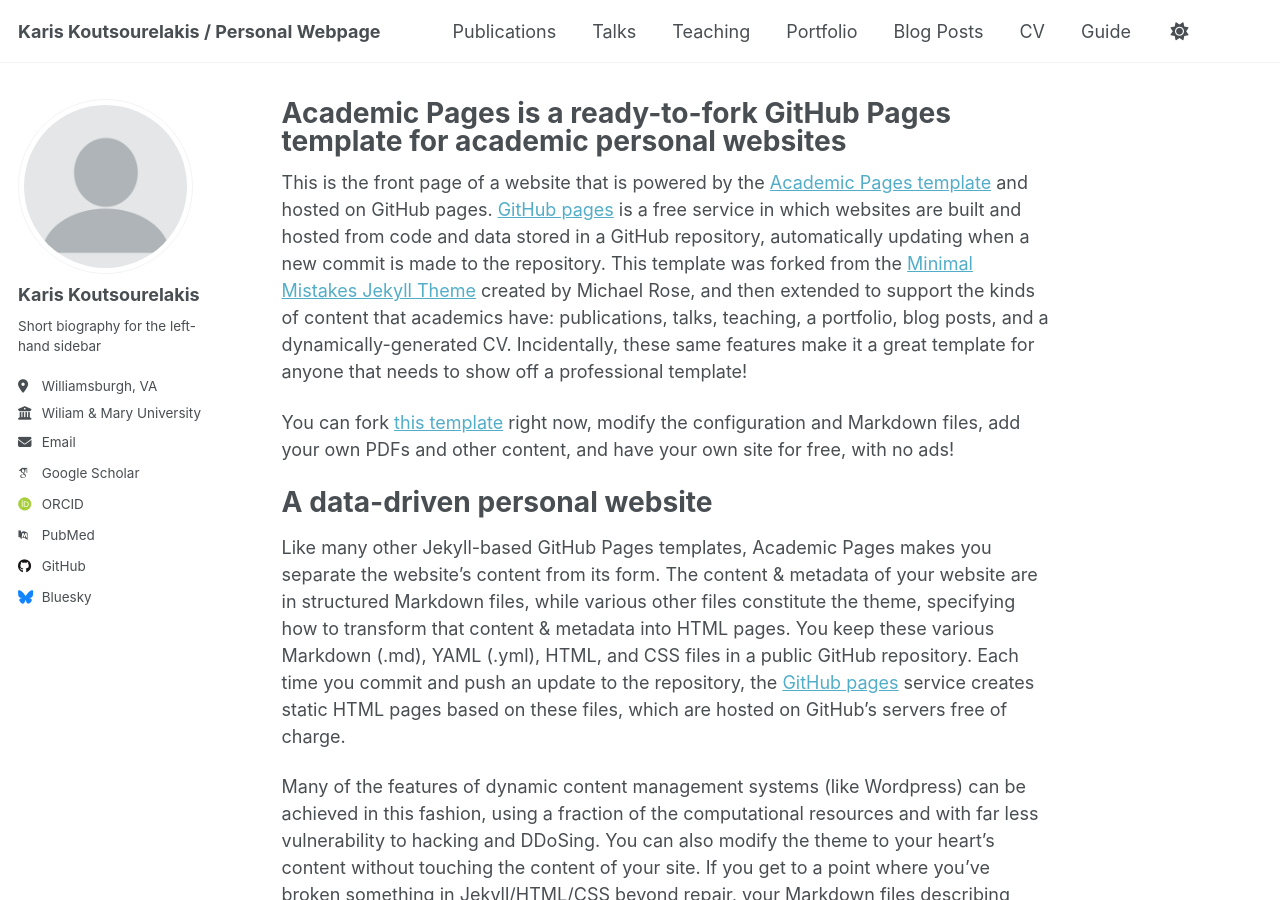
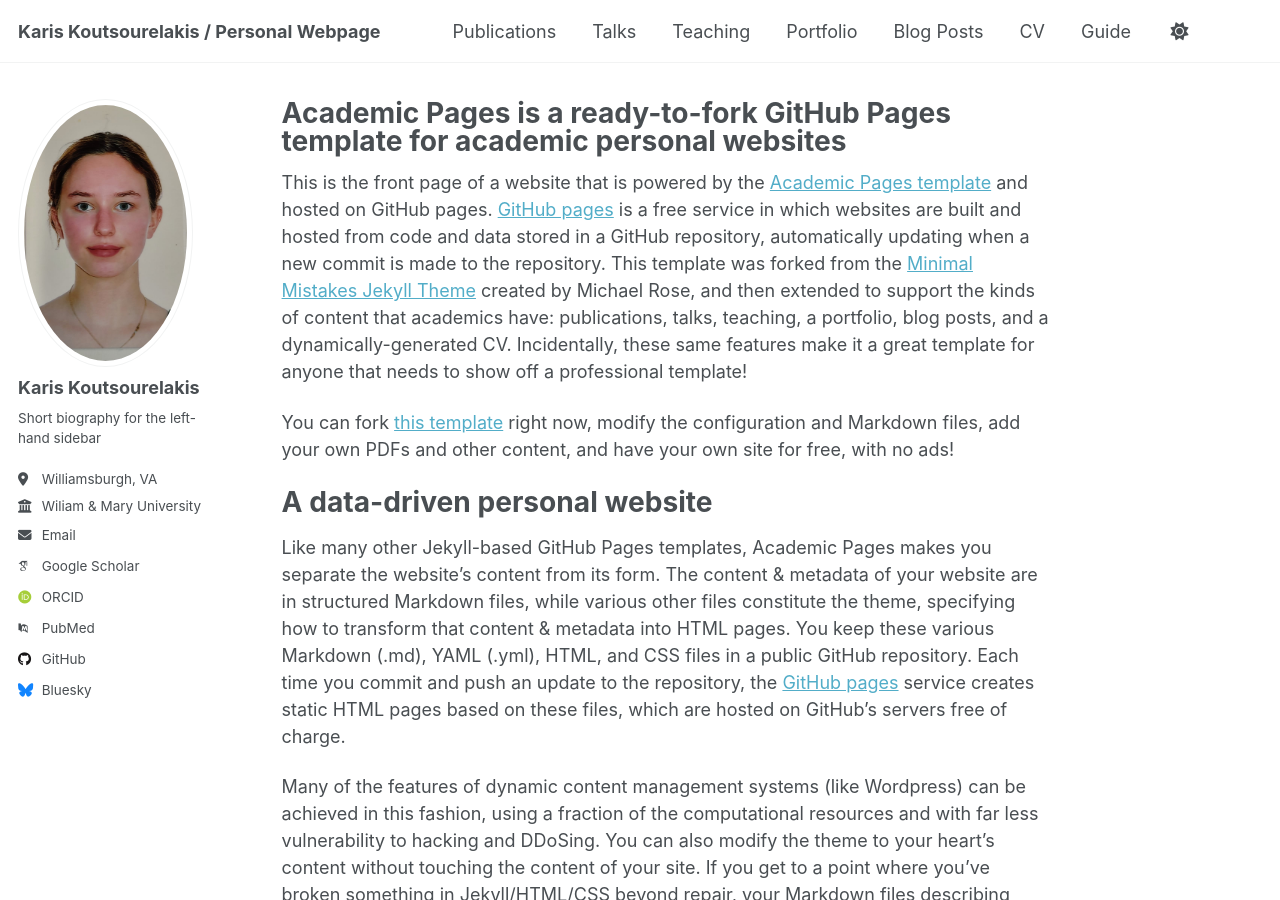
Before and after one commit to kkoutsourelakis/kkoutsourelakis.github.io, a Jekyll site: the page built from _pages/about.md, in a window 1280 px wide and 900 px high. Built offline with Jekyll 4.4.1, drawn with Linux system fonts in a browser that asks for light colours; some web fonts are replaced; a script that is not in the unit is left out.

Commit message:
Update _config.yml

```diff
--- a/_config.yml
+++ b/_config.yml
@@ -23,7 +23,7 @@ repository               : "kkoutsourelakis/kkoutsourelakis.github.io.github.io"
 #               Additional customization can be done by editing /_includes/author-profile.html
 author:
   # Biographic information
-  avatar           : "profile.png"
+  avatar           : "kkoutsourelakis.jpeg"
   name             : "Karis Koutsourelakis"
   pronouns         : # example: "she/her"
   bio              : "Short biography for the left-hand sidebar"
```
